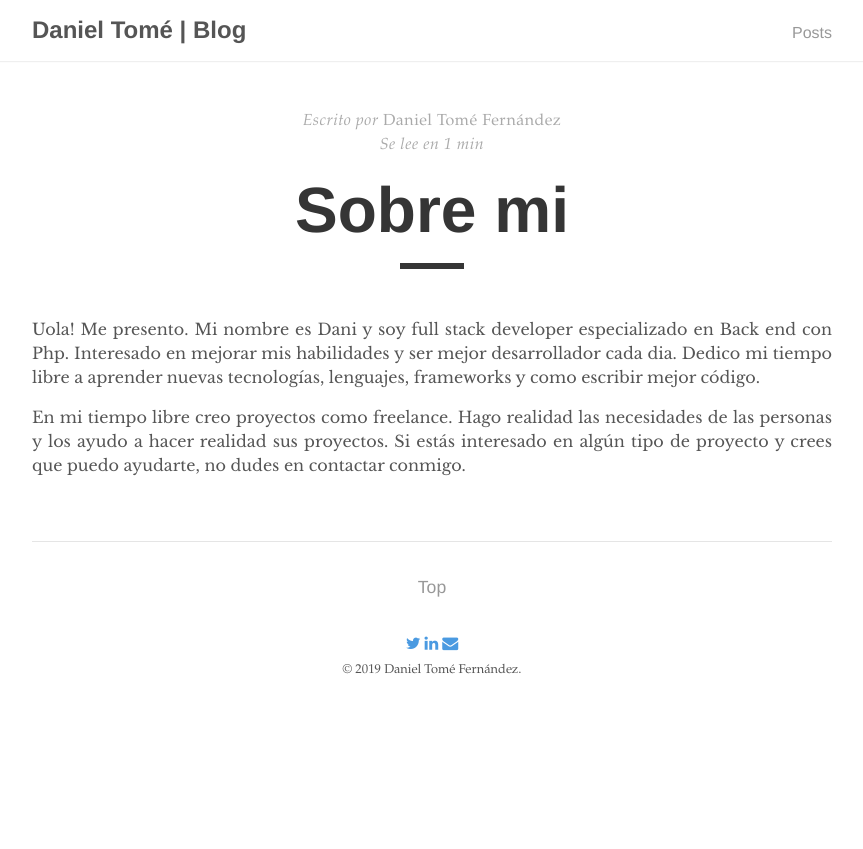
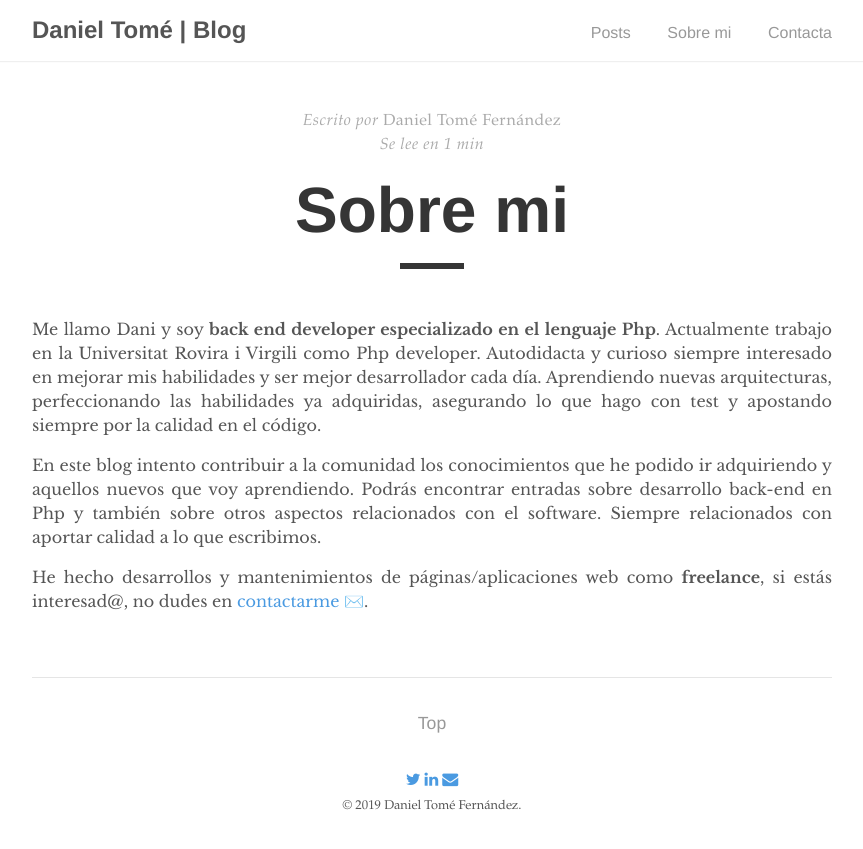
Before and after one commit to danitome24/slides, a Jekyll site: the page built from sobre-mi.md, in a window 1280 px wide. Shown: the top 849 px of the page, without its empty margins (208-1071 px from the left). Built offline with Jekyll 4.4.1, drawn with Linux system fonts in a browser that asks for light colours; nearby versions of some CDN libraries; emoji names are drawn with the system emoji font.

Commit message:
Updated about me page

```diff
--- a/Gemfile
+++ b/Gemfile
@@ -6,3 +6,4 @@ gemspec
 gem 'octopress'
 gem 'jekyll-font-awesome-sass'
 gem 'jekyll-seo-tag'
+gem 'jemoji'
--- a/_config.yml
+++ b/_config.yml
@@ -27,7 +27,7 @@ font-awesome:
 plugins:
   - jekyll-paginate
   - jekyll-seo-tag
-  #- jemoji #Uncomment this to allow emoji in your post
+  - jemoji #Uncomment this to allow emoji in your post
 
 # Permalinks
 permalink:      /:year-:month-:day/:title
--- a/_layouts/default.html
+++ b/_layouts/default.html
@@ -10,10 +10,9 @@
           <h2 class="nav-title">{{ site.title }}</h2>
         </a>
         <ul>
-          {% comment %}
+          <li><a href="{{ site.baseurl }}/">Posts</a></li>
           <li><a href="{{ '/sobre-mi' | prepend: site.baseurl }}">Sobre mi</a></li>
-          {% endcomment %}
-          <li><a href="{{ site.baseurl }}/">Posts</a></li>
+          <li><a href="{{ 'mailto:danieltomefer@gmail.com' }}">Contacta</a></li>
         </ul>
       </div>
     </nav>
--- a/sobre-mi.md
+++ b/sobre-mi.md
@@ -6,8 +6,8 @@ permalink: /sobre-mi/
 ---
 
 
-Uola! Me presento. Mi nombre es Dani y soy full stack developer especializado en Back end con Php. Interesado en mejorar mis habilidades y ser mejor desarrollador cada dia.
-Dedico mi tiempo libre a aprender nuevas tecnologías, lenguajes, frameworks y como escribir mejor código.
+Me llamo Dani y soy **back end developer especializado en el lenguaje Php**. Actualmente trabajo en la Universitat Rovira i Virgili como Php developer. Autodidacta y curioso siempre interesado en mejorar mis habilidades y ser mejor desarrollador cada día. Aprendiendo nuevas arquitecturas, perfeccionando las habilidades ya adquiridas, asegurando lo que hago con test y apostando siempre por la calidad en el código.
 
-En mi tiempo libre creo proyectos como freelance. Hago realidad las necesidades de las personas y los ayudo a hacer
-realidad sus proyectos. Si estás interesado en algún tipo de proyecto y crees que puedo ayudarte, no dudes en contactar conmigo.
+En este blog intento contribuir a la comunidad los conocimientos que he podido ir adquiriendo y aquellos nuevos que voy aprendiendo. Podrás encontrar entradas sobre desarrollo back-end en Php y también sobre otros aspectos relacionados con el software. Siempre relacionados con aportar calidad a lo que escribimos.
+
+He hecho desarrollos y mantenimientos de páginas/aplicaciones web como **freelance**, si estás interesad@, no dudes en [contactarme](mailto:danieltomefer@gmail.com) :envelope:.
```
Also changed, not shown: _drafts/lenguaje-ubicuo.markdown (added, +28 -0 lines).
